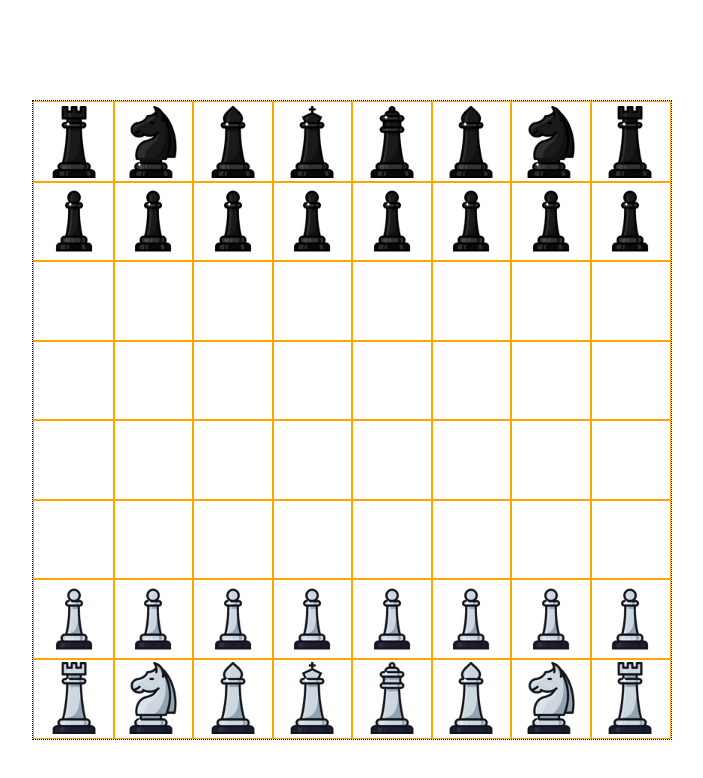
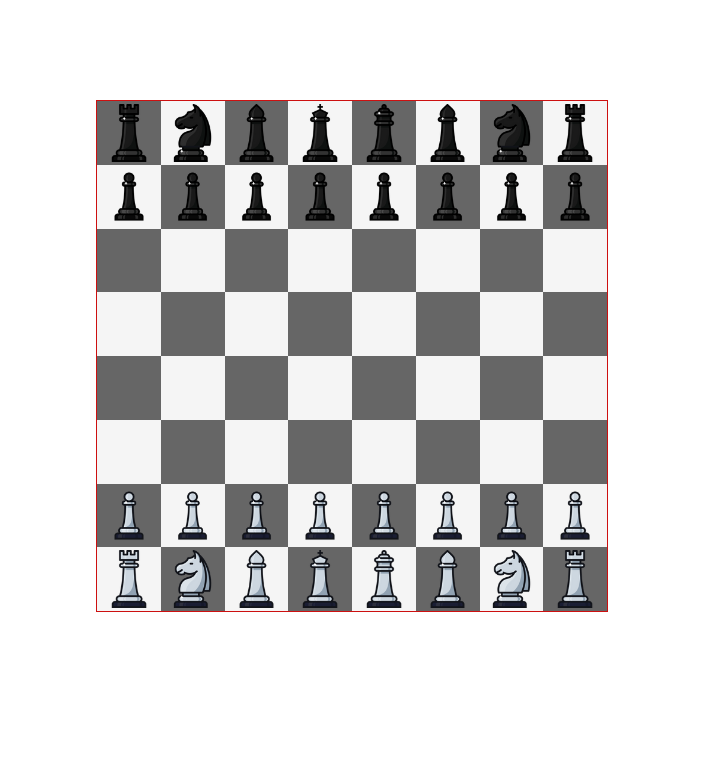
Before and after one commit to abeshahsan/chess, a React (Vite) app: page / in a window 1280 px wide. Shown: the top 778 px of the page, without its empty margins (288-991 px from the left). Built offline with nearby package versions, Linux system fonts and the light colour scheme.

Commit message:
black and white cells

```diff
--- a/src/App.css
+++ b/src/App.css
@@ -1,8 +1,5 @@
 .main-container{
-
-
-    border: thin dotted black;
-    width: 50%;
+    width: 40%;
     margin: 100px auto;
 }
 
--- a/src/GridComponents/grid.css
+++ b/src/GridComponents/grid.css
@@ -1,5 +1,4 @@
 .grid-column {
-    outline: 1px solid orange; /*for test*/
     aspect-ratio: 1;
 }
 
@@ -28,12 +27,14 @@
     user-select: none;
 }
 
-.casper-cell.active {
-    background: radial-gradient(circle, white, white, rgb(215, 233, 249), rgb(197, 227, 247), rgb(180, 216, 247),  rgb(155, 197, 239));
+.casper-cell.white{
+    background-color: whitesmoke;
 }
 
+.casper-cell.black{
+    background-color: rgb(102, 102, 102);
+}
 
-
-.casper-cell:hover{
-    background-color: rgb(223, 223, 223);
+.casper-cell.active {
+    background: radial-gradient(circle, transparent, transparent, rgb(215, 233, 249), rgb(197, 227, 247), rgb(180, 216, 247),  rgb(155, 197, 239));
 }
--- a/src/GridComponents/grid.jsx
+++ b/src/GridComponents/grid.jsx
@@ -38,11 +38,12 @@ const Grid = ({ matrix }) => {
 
     return (
         <>
-            {matrix.map((row, rowIndex) => (
-                <div key={rowIndex} className="grid-row">
-                    {row.map((item, columnIndex) => (
-                        <div key={columnIndex} onClick={onClickCell} className={`${rowIndex}${columnIndex} grid-column casper-cell
-                            ${isAnyCellSelected && rowIndex == selectedRow && columnIndex == selectedCol ? "active":""}`}>
+            {matrix.map((row, r) => (
+                <div key={r} className="grid-row">
+                    {row.map((item, c) => (
+                        <div key={c} onClick={onClickCell} className={`${r}${c} grid-column casper-cell
+                            ${isAnyCellSelected && r == selectedRow && c == selectedCol ? "active":""}
+                            ${(r + c) % 2 == 0 ? "black":"white"}`}>
                             {item}
                         </div>
                     ))}
```
Also changed, not shown: src/App.jsx (+5 -5 lines).
